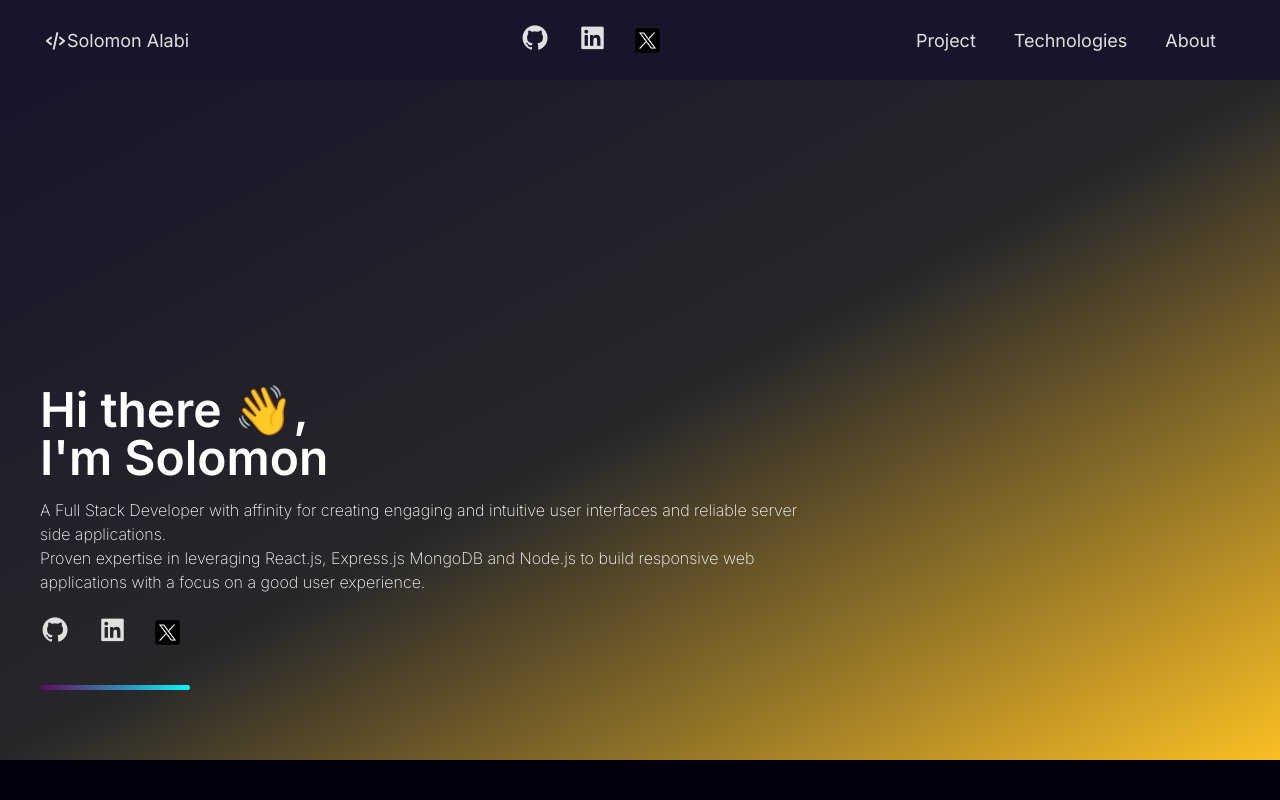
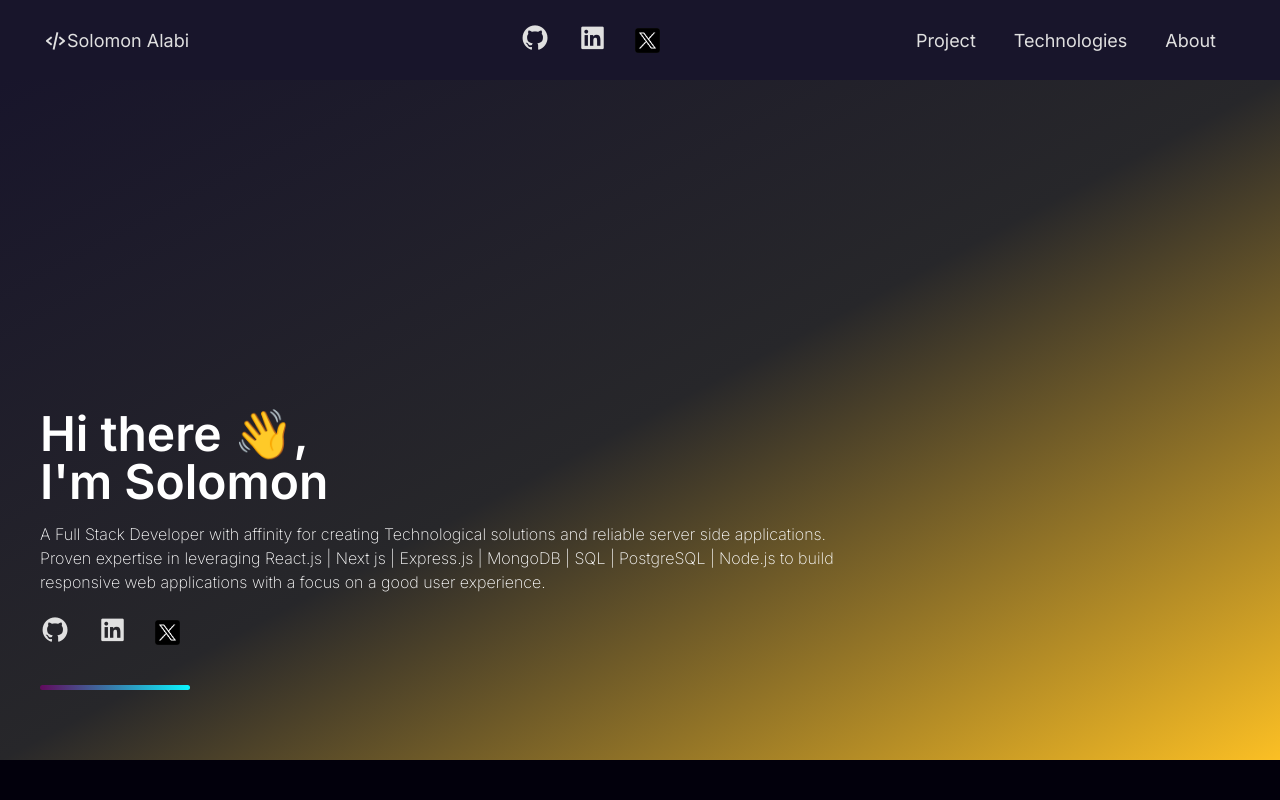
Before and after one commit to Ksohlo/solomonalabiportfolio, a React (Vite) app: page / in a window 1280 px wide. Shown: the top 800 px of the page. Built offline with nearby package versions, Linux system fonts and the light colour scheme.

Commit message:
updating pages

```diff
--- a/src/components/Welcome.jsx
+++ b/src/components/Welcome.jsx
@@ -30,7 +30,7 @@ const Welcome = ()=>{
                 <Fade direction='left' triggerOnce={true} delay={0.3} duration={1500}>
                     <div className=" pl-10 lg:pb-10 w-full">
                         <h1 className='text-white text-3xl lg:text-5xl font-semibold leading-10'>Hi there 👋, <br /> I'm Solomon</h1>
-                        <p className='text-white my-4 font-extralight pr-10 w-full lg:pr-0'> A Full Stack Developer with affinity for creating engaging and intuitive user interfaces and reliable server side applications. <br /> Proven expertise in leveraging React.js, Express.js MongoDB and Node.js to build responsive web applications with a focus on a good user experience.</p>
+                        <p className='text-white my-4 font-extralight pr-10 w-full lg:pr-0'> A Full Stack Developer with affinity for creating Technological solutions and reliable server side applications. <br /> Proven expertise in leveraging React.js | Next js | Express.js | MongoDB | SQL | PostgreSQL | Node.js to build responsive web applications with a focus on a good user experience.</p>
                         <div className="icons">
                             <Link to={'https://github.com/Ksohlo'}><i className='bx bxl-github'></i></Link>
                             <Link to={'https://www.linkedin.com/in/k-sohlo/'}><i className='bx bxl-linkedin-square' ></i></Link>
--- a/src/data.js
+++ b/src/data.js
@@ -128,7 +128,7 @@ const Journeys = [
     {
         id: 4,
         date: "July 2024",
-        des: "Began Intership as a developer with CHSG Tech USA."
+        des: "Began Internship as a developer with CHSG Tech USA."
     }
 ];
 
```
